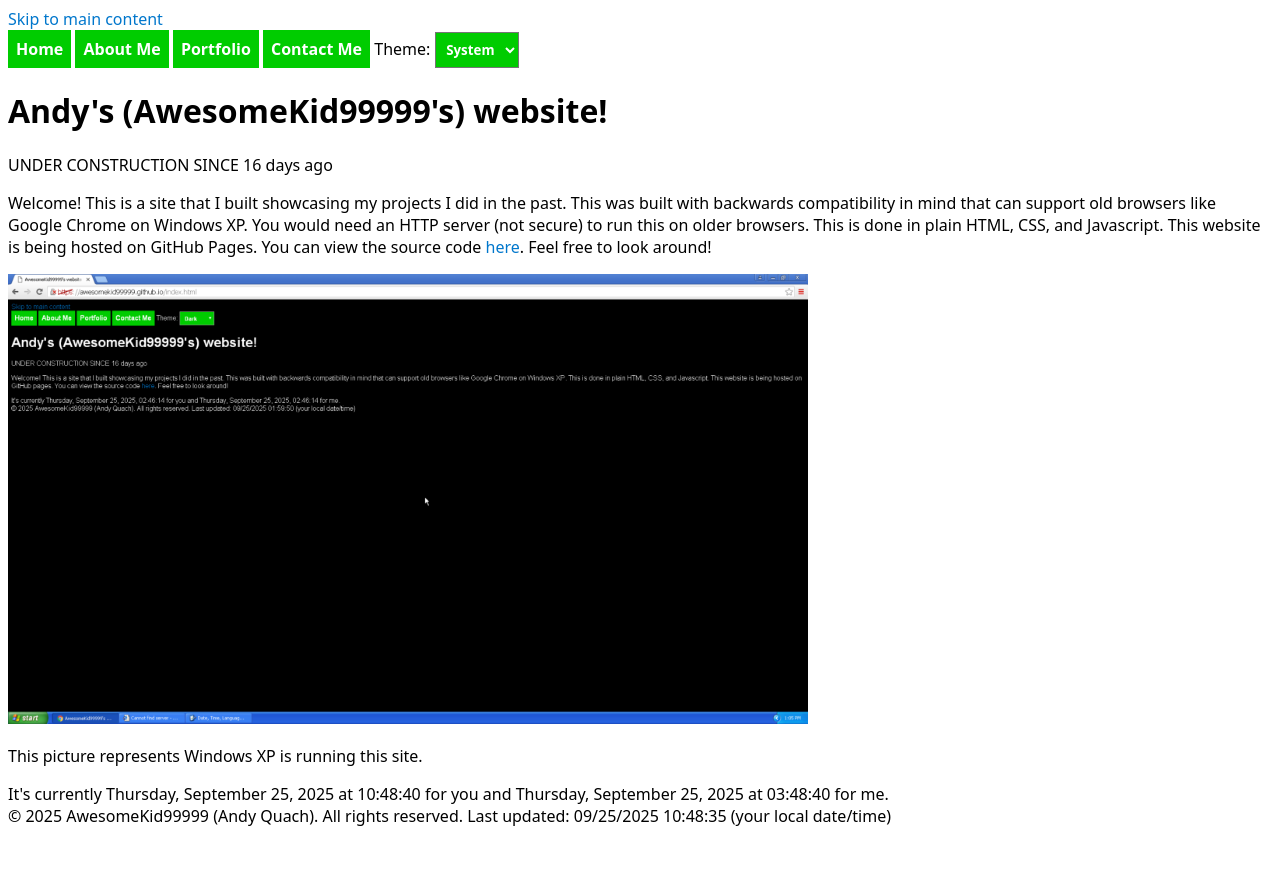
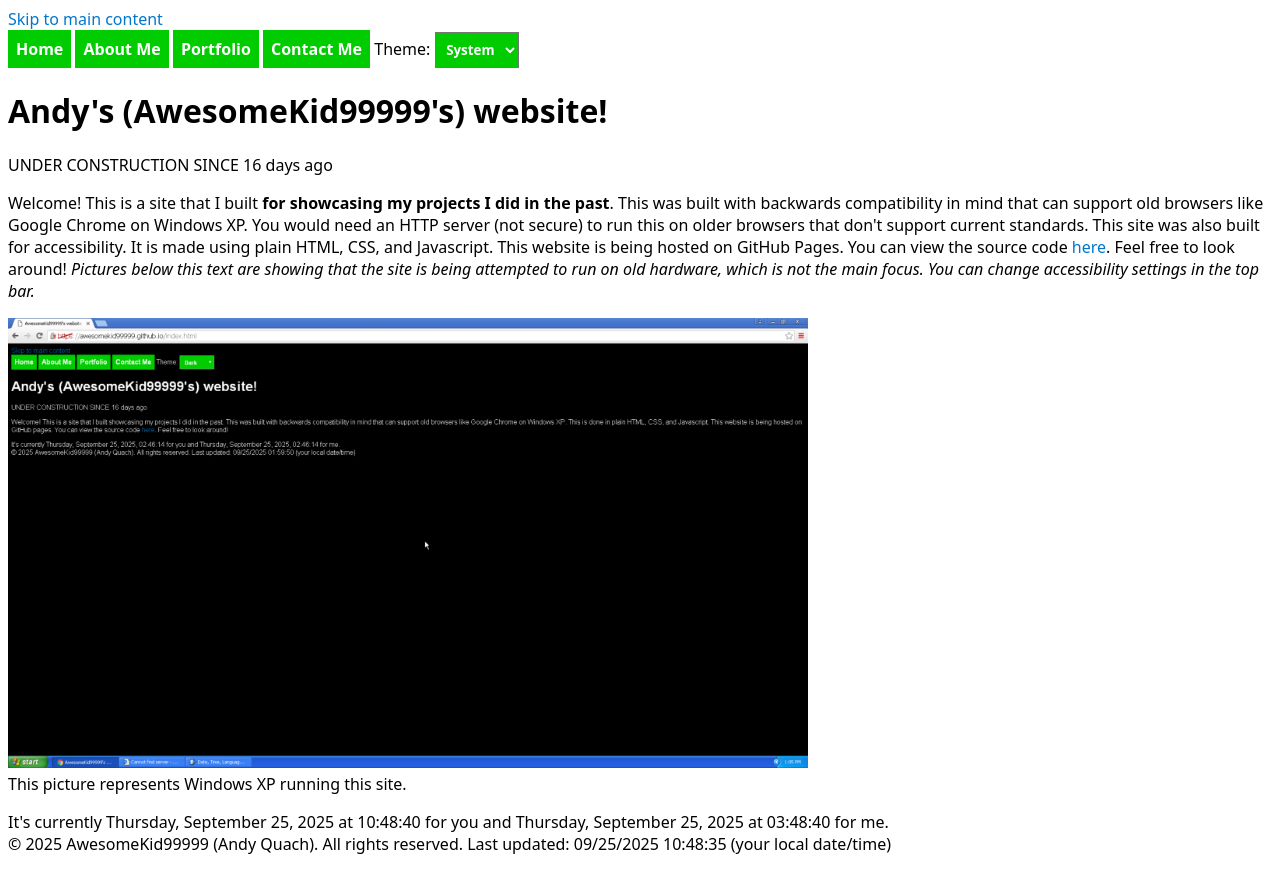
Before and after one commit to AwesomeKid99999/awesomekid99999.github.io, a plain HTML site: page index.html in a window 1280 px wide. Before the commit the page ends 843 px from the top, so only its background shows below. Drawn offline with Linux system fonts and the light colour scheme.

Commit message:
add disclaimer, formatted code for better readability

```diff
--- a/index.html
+++ b/index.html
@@ -23,8 +23,16 @@
       <h1>Andy's (AwesomeKid99999's) website!</h1>
       <!-- This is a placeholder for now -->
       <p>UNDER CONSTRUCTION SINCE <span id="under-construction-since"></span></p>
-      <p>Welcome! This is a site that I built showcasing my projects I did in the past. This was built with backwards compatibility in mind that can support old browsers like Google Chrome on Windows XP. You would need an HTTP server (not secure) to run this on older browsers. This is done in plain HTML, CSS, and Javascript. This website is being hosted on GitHub Pages. You can view the source code <a href="https://github.com/AwesomeKid99999/awesomekid99999.github.io">here</a>. Feel free to look around!</p>
-      <img src="images/Screenshot%202025-09-25%20at%202.46.16%E2%80%AFAM.png" alt="Website running on Windows XP" style="width:800px;height:450px;"><p>This picture represents Windows XP is running this site.</p>
+      <p>Welcome! This is a site that I built <strong>for showcasing my projects I did in the past</strong>. This was
+          built with backwards compatibility in mind that can support old browsers like Google Chrome on Windows XP.
+          You would need an HTTP server (not secure) to run this on older browsers that don't support current standards.
+          This site was also built for accessibility. It is made using plain HTML, CSS, and Javascript. This website
+          is being hosted on GitHub Pages. You can view the source code
+          <a href="https://github.com/AwesomeKid99999/awesomekid99999.github.io">here</a>. Feel free to look around!
+          <em>Pictures below this text are showing that the site is being attempted to run on old hardware, which is not
+              the main focus. You can change accessibility settings in the top bar.</em></p>
+      <img src="images/Screenshot%202025-09-25%20at%202.46.16%E2%80%AFAM.png" alt="Website running on Windows XP"
+           style="width:800px;height:450px;"><br>This picture represents Windows XP running this site.
   </main>
   <footer>
       <p>It's currently <span id="your-time"></span> for you and <span id="my-time"></span> for me.
```
Also changed, not shown: legacy.html (+10 -2 lines).
